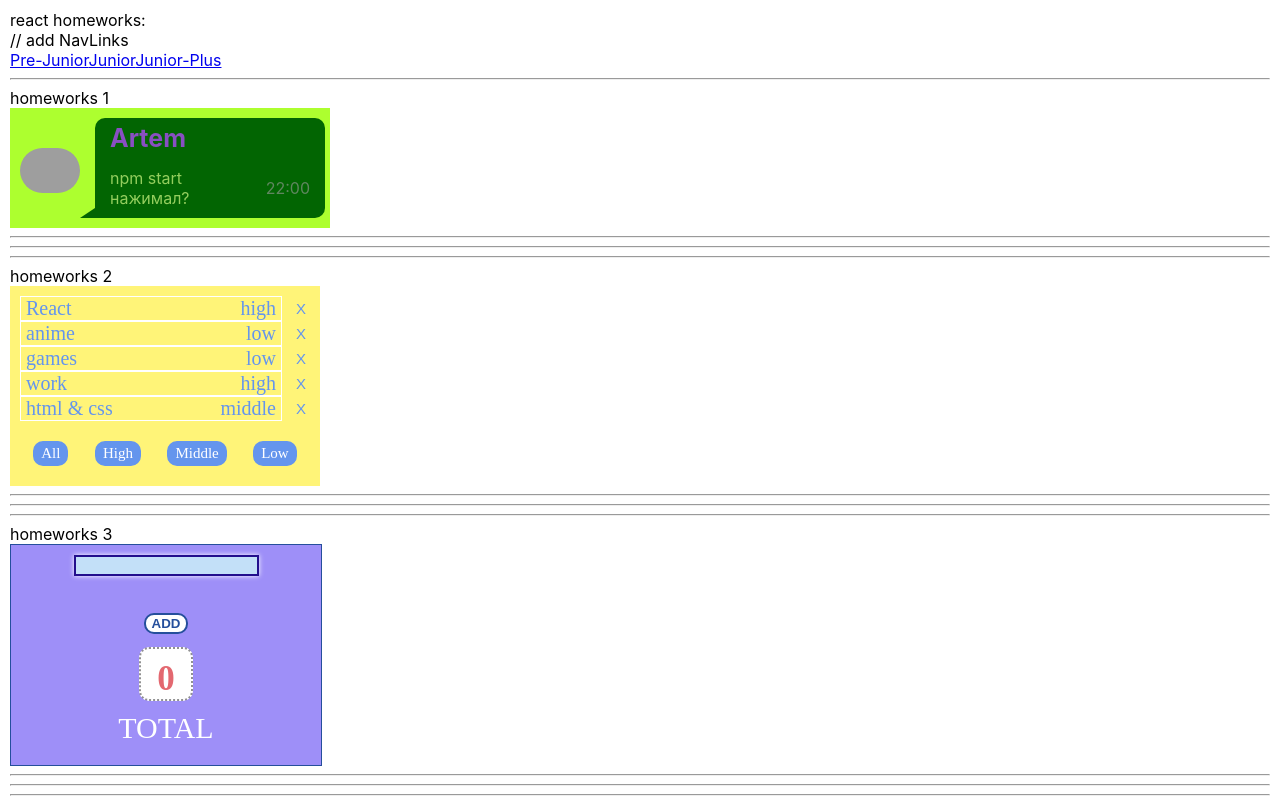
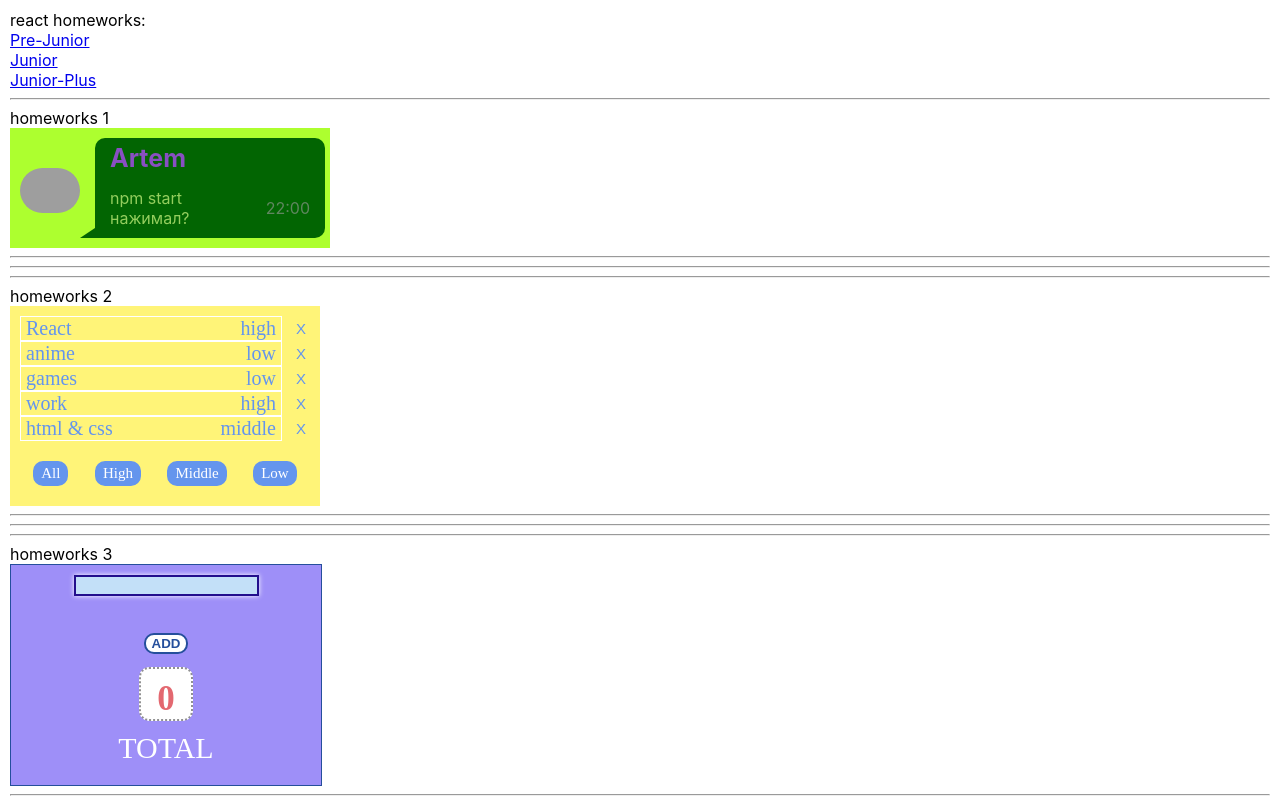
Before and after one commit to JulieBenchuk/homeworks, a React (Create React App) app: page /#/pre-junior in a window 1280 px wide. Shown: the top 800 px of the page. Built offline with nearby package versions, Linux system fonts and the light colour scheme; grey boxes are pictures that could not be loaded.

Commit message:
start HW5

```diff
--- a/package.json
+++ b/package.json
@@ -11,11 +11,11 @@
     "@types/node": "^16.7.13",
     "@types/react": "^17.0.20",
     "@types/react-dom": "^17.0.9",
-    "@types/react-router-dom": "^5.3.3",
     "@types/uuid": "^8.3.4",
     "gh-pages": "^3.2.3",
     "react": "^18.0.0",
     "react-dom": "^18.0.0",
+    "react-router-dom": "^6.3.0",
     "react-scripts": "5.0.0",
     "typescript": "^4.4.2",
     "uuid": "^8.3.2",
--- a/src/p1-main/m1-ui/u1-app/App.tsx
+++ b/src/p1-main/m1-ui/u1-app/App.tsx
@@ -1,7 +1,8 @@
 import React from 'react'
+import HW5 from '../../../p2-homeworks/h5-rrd-v6/HW5'
 import s from './App.module.css'
 
-import HW5 from '../../../p2-homeworks/h5/HW5'
+
 
 function App() {
     return (
--- a/src/p2-homeworks/h5-rrd-v6/HW5.tsx
+++ b/src/p2-homeworks/h5-rrd-v6/HW5.tsx
@@ -1,4 +1,5 @@
 import React from 'react'
+import { HashRouter } from 'react-router-dom'
 import Header from './Header'
 import Pages from './Pages'
 
@@ -6,13 +7,13 @@ function HW5() {
     return (
         <div>
             {/*в gh-pages лучше работает HashRouter*/}
-            {/*<HashRouter>*/}
+            <HashRouter>
 
             <Header/>
 
             <Pages/>
 
-            {/*</HashRouter>*/}
+            </HashRouter>
         </div>
     )
 }
--- a/src/p2-homeworks/h5-rrd-v6/Header.tsx
+++ b/src/p2-homeworks/h5-rrd-v6/Header.tsx
@@ -1,10 +1,26 @@
 import React from 'react'
+import {NavLink} from 'react-router-dom'
 
 function Header() {
     return (
         <div>
-            // add NavLinks
-
+            <nav>
+                <div>
+                    <NavLink to='/pre-junior'>
+                        Pre-Junior
+                    </NavLink>
+                </div>
+                <div>
+                    <NavLink to='/junior'>
+                        Junior
+                    </NavLink>
+                </div>
+                <div>
+                    <NavLink to='/junior-plus'>
+                        Junior-Plus
+                    </NavLink>
+                </div>
+            </nav>
         </div>
     )
 }
--- a/src/p2-homeworks/h5-rrd-v6/Pages.tsx
+++ b/src/p2-homeworks/h5-rrd-v6/Pages.tsx
@@ -1,26 +1,33 @@
 import React from 'react'
+import {Navigate, Route, Routes } from 'react-router-dom'
+import Error404 from './pages/Error404'
+import Junior from './pages/Junior'
+import JuniorPlus from './pages/JuniorPlus'
+import PreJunior from './pages/PreJunior'
 
 export const PATH = {
     PRE_JUNIOR: '/pre-junior',
-    // add paths
+    JUNIOR: '/junior',
+    JUNIOR_PLUS: '/junior-plus'
 }
 
 function Pages() {
     return (
         <div>
             {/*Routes выбирает первый подходящий роут*/}
-            {/*<Routes>*/}
+            <Routes>
 
                 {/*в начале мы попадаем на страницу '/' и переходим сразу на страницу PRE_JUNIOR*/}
-                {/*<Route path={'/'} element={<Navigate to={PATH.PRE_JUNIOR}/>}/>*/}
+                <Route path={'/'} element={<Navigate to={PATH.PRE_JUNIOR}/>}/>
 
-                {/*<Route path={PATH.PRE_JUNIOR} element={<PreJunior/>}/>*/}
-                // add routes
+                <Route path={PATH.PRE_JUNIOR} element={<PreJunior/>}/>
+                <Route path={PATH.JUNIOR} element={<Junior/>}/>
+                <Route path={PATH.JUNIOR_PLUS} element={<JuniorPlus/>}/>
 
                 {/*он отрисуется если пользователь захочет попасть на несуществующую страницу*/}
-                {/*<Route path={'/*'} element={<Error404/>}/>*/}
+                <Route path={'/*'} element={<Error404/>}/>
 
-            {/*</Routes>*/}
+            </Routes>
         </div>
     )
 }
--- a/src/p2-homeworks/h5/HW5.tsx
+++ /dev/null
@@ -1,21 +0,0 @@
-import React from 'react'
-import { HashRouter } from 'react-router-dom'
-import Header from './Header'
-import Routes from './Routes'
-
-function HW5() {
-    return (
-        <div>
-            {/*в gh-pages лучше работает HashRouter*/}
-            <HashRouter>
-
-            <Header/>
-
-            <Routes/>
-
-            </HashRouter>
-        </div>
-    )
-}
-
-export default HW5
--- a/src/p2-homeworks/h5/Header.tsx
+++ /dev/null
@@ -1,24 +0,0 @@
-import React from 'react';
-import {NavLink} from "react-router-dom";
-
-function Header() {
-    return (
-        <div>
-            // add NavLinks
-            <nav>
-                <NavLink to='/pre-junior'>
-                    Pre-Junior
-                </NavLink>
-                <NavLink to='/pre-junior'>
-                    Junior
-                </NavLink>
-                <NavLink to='/pre-junior'>
-                    Junior-Plus
-                </NavLink>
-            </nav>
-
-        </div>
-    )
-}
-
-export default Header
--- a/src/p2-homeworks/h5/Routes.tsx
+++ /dev/null
@@ -1,35 +0,0 @@
-import React from 'react';
-import { Redirect, Switch } from "react-router-dom";
-import Error404 from './pages/Error404';
-import PreJunior from './pages/PreJunior';
-import {Route} from "react-router-dom";
-
-export const PATH = {
-    PRE_JUNIOR: '/pre-junior',
-    JUNIOR: '/junior',
-    JUNIOR_PLUS: '/junior-plus'
-
-}
-
-function Routes() {
-    return (
-        <div>
-            {/*Switch выбирает первый подходящий роут*/}
-            <Switch>
-
-            {/*в начале мы попадаем на страницу '/' и переходим сразу на страницу PRE_JUNIOR*/}
-            {/*exact нужен чтоб указать полное совподение (что после '/' ничего не будет)*/}
-            <Route path={'/'} exact render={() => <Redirect to={PATH.PRE_JUNIOR}/>}/>
-
-            <Route path={PATH.PRE_JUNIOR} render={() => <PreJunior/>}/>
-                // add routes
-
-            {/*у этого роута нет пути, он отрисуется если пользователь захочет попасть на несуществующую страницу*/}
-            <Route render={() => <Error404/>}/>
-
-            </Switch>
-        </div>
-    )
-}
-
-export default Routes
--- a/src/p2-homeworks/h5/pages/Error404.tsx
+++ /dev/null
@@ -1,13 +0,0 @@
-import React from 'react'
-
-function Error404() {
-    return (
-        <div>
-            <div>404</div>
-            <div>Page not found!</div>
-            <div>—ฅ/ᐠ.̫ .ᐟ\ฅ—</div>
-        </div>
-    )
-}
-
-export default Error404
--- a/src/p2-homeworks/h5/pages/PreJunior.tsx
+++ /dev/null
@@ -1,23 +0,0 @@
-import React from 'react'
-import HW1 from '../../h1/HW1'
-import HW2 from '../../h2/HW2'
-import HW3 from '../../h3/HW3'
-import HW4 from '../../h4/HW4'
-
-function PreJunior() {
-    return (
-        <div>
-            <HW1/>
-            <HW2/>
-            <HW3/>
-            <HW4/>
-            {/*<HW6/>*/}
-
-        </div>
-    )
-}
-
-export default PreJunior
-
-// сделайте по аналогии пустые страницы джун и джун+
-// туда будут добавляться следующие дз
```
Also changed, not shown: src/p2-homeworks/h5-rrd-v6/pages/Junior.tsx (renamed from src/p2-homeworks/h5/pages/Junior.tsx), src/p2-homeworks/h5-rrd-v6/pages/JuniorPlus.tsx (renamed from src/p2-homeworks/h5/pages/JuniorPlus.tsx).
